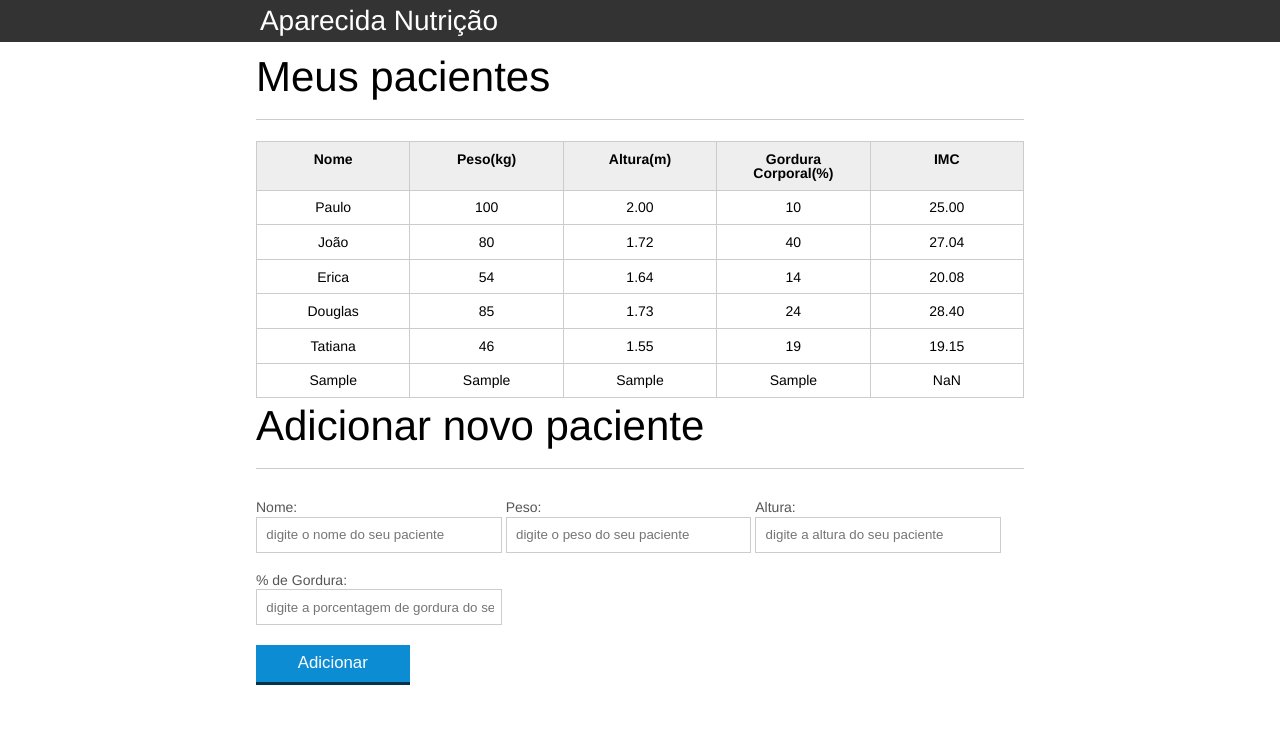
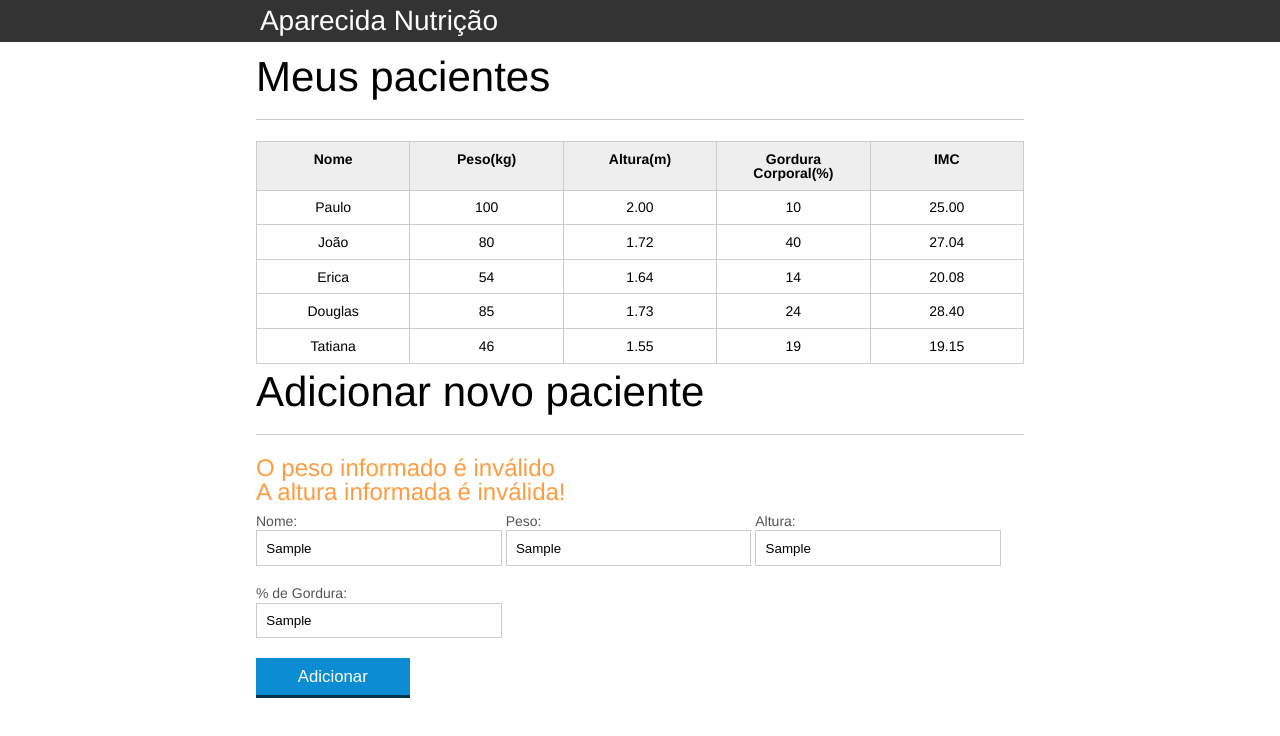
Before and after one commit to th-fonseca/javascript-oracle-one, a plain HTML site: page index.html in a window 1280 px wide. Both pictures are taken after typing "Sample", "Sample", "Sample", "Sample" into the empty fields and a click on the button "Adicionar". Drawn offline with Linux system fonts and the light colour scheme.

Commit message:
adicionando funções para a validação dos campos e caso necessário, exibir mensagens de erro para o usuário

```diff
--- a/css/index.css
+++ b/css/index.css
@@ -136,3 +136,8 @@ button[disabled=disabled], button:disabled {
 .paciente-invalido {
 	background-color: lightcoral;
 }
+
+.mensagem-erro {
+	font-size: 1.5rem;
+	color: rgba(255, 123, 0, 0.753);
+}
--- a/index.html
+++ b/index.html
@@ -74,6 +74,7 @@
 		</main>
 		<section class="container">
 			<h2 id="titulo-form">Adicionar novo paciente</h2>
+			<ul class="mensagem-erro"></ul>
 			<form id="form-adiciona">
 					<div class="grupo">
 							<label for="nome">Nome:</label>
--- a/js/calcula-imc.js
+++ b/js/calcula-imc.js
@@ -15,17 +15,17 @@ for (let i = 0; i < pacientes.length; i++) {
   var peso = tdPeso.textContent;
 
   // variáveis lógicas pra validar ou não o calc do imc
-  var alturaEhValida = true;
-  var pesoEhValido = true;
+  var alturaEhValida = validaAltura(altura);
+  var pesoEhValido = validaPeso(peso);
 
   // condicionais
-  if (peso <= 0 || peso > 1000) {
+  if (!pesoEhValido) {
     console.log("Peso inválido!");
     tdPeso.textContent = "Peso inválido!";
     pesoEhValido = false;
   }
 
-  if (altura <= 0 || altura >= 3) {
+  if (!alturaEhValida) {
     console.log("Altura inválida!");
     tdAltura.textContent = "Altura inválida!";
     alturaEhValida = false;
@@ -42,6 +42,23 @@ for (let i = 0; i < pacientes.length; i++) {
   }
 }
 
+function validaPeso(peso){
+  if (peso >= 0 && peso < 1000){
+    return true;
+  }else{
+    return false;
+  }
+}
+
+function validaAltura(altura){
+  if(altura >= 0 && altura < 3){
+    return true;
+  }
+  else{
+    return false;
+  }
+  }
+
 function calculaImc(peso,altura) {
   var imc = 0;
   imc = peso / (altura * altura);
--- a/js/form.js
+++ b/js/form.js
@@ -13,12 +13,23 @@ botaoAdicionar.addEventListener("click", function (event) {
 
   var pacienteTr = montaTr(paciente);
 
+  var erros = validaPaciente(paciente);
+
+  if(erros.length > 0){
+    exibeMensagemErro(erros);
+
+    return;
+  }
+
+
   // Coloando o "tr" dentro do "tbody, ou seja, adicionando o pacienteTr dentro da tabela"
   var tabela = document.querySelector("#tabela-pacientes");
   tabela.appendChild(pacienteTr);
 
   // Limpa os campos do formulário após clicar no btn add
   formulario.reset();
+  var menssagensErro = document.querySelector(".mensagem-erro")
+  menssagensErro.innerHTML = "";
 });
 
 // cria o objeto paciente a partir de dados do formulário
@@ -68,3 +79,41 @@ function montaTd(dado, classe) {
 
   return td;
 }
+
+function validaPaciente(paciente){
+  var erros = [];
+
+  if(paciente.nome.length == 0){
+    erros.push("Favor informar o nome");
+  }
+
+  if(!validaPeso(paciente.peso)){
+    erros.push("O peso informado é inválido");
+  }
+
+  if(!validaAltura(paciente.altura)){
+    erros.push("A altura informada é inválida!");
+  }
+  if(paciente.gordura.length == 0){
+    erros.push("Favor informar a % de gordura");
+  }
+  if(paciente.peso.length == 0){
+    erros.push("Favor informar o peso");
+  }
+  if(paciente.altura.length == 0){
+    erros.push("Favor informar o peso")
+  }
+
+  return erros;
+}
+
+function exibeMensagemErro(erros){
+var ul = document.querySelector(".mensagem-erro");
+// limpa as msg de erro quando a função é chamada novamente
+ul.innerHTML = "";
+erros.forEach(function(erro){
+var li = document.createElement("li");
+li.textContent = erro;
+ul.appendChild(li);
+});
+}
```
